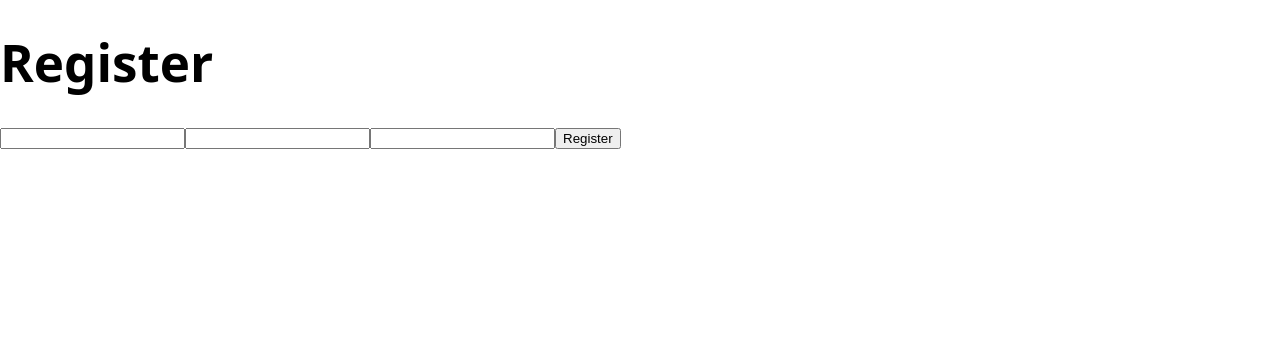
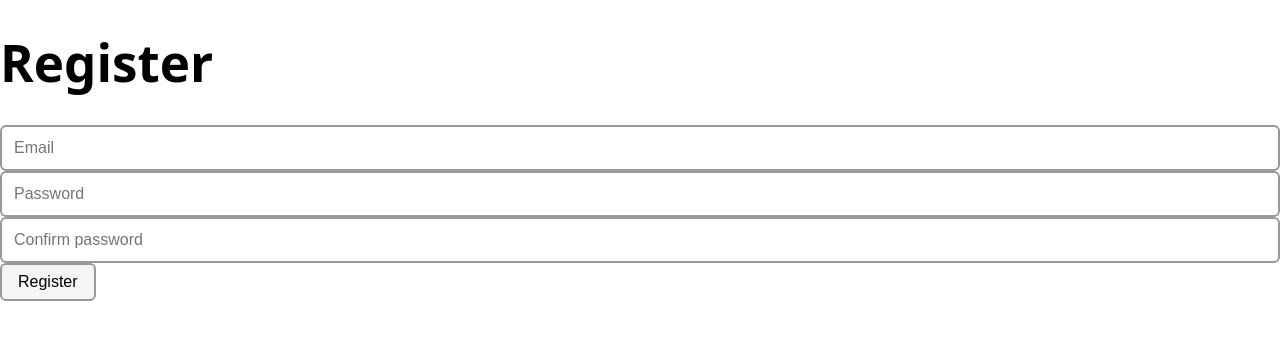
Before and after one commit to mrHoft/restman, a Next.js app: page /register in a window 1280 px wide. Shown: the top 340 px of the page. Built offline with nearby package versions, Linux system fonts and the light colour scheme.

Commit message:
feat: reusable styles

```diff
--- a/src/app/register/page.tsx
+++ b/src/app/register/page.tsx
@@ -1,12 +1,16 @@
+import styles from '~/styles/input.module.css';
+
 export default function Register() {
   return (
     <div>
       <h1>Register</h1>
       <form>
-        <input type="email" name="email" />
-        <input type="password" name="password" />
-        <input type="password" name="confirmPassword" />
-        <button type="submit">Register</button>
+        <input className={styles.input} type="email" name="email" placeholder="Email" />
+        <input className={styles.input} type="password" name="password" placeholder="Password" />
+        <input className={styles.input} type="password" name="confirmPassword" placeholder="Confirm password" />
+        <button className="button" type="submit">
+          Register
+        </button>
       </form>
     </div>
   );
--- a/src/components/header/header.tsx
+++ b/src/components/header/header.tsx
@@ -2,8 +2,6 @@ import Link from 'next/link';
 import ThemeSwitcher from '~/components/theme/theme';
 
 import styles from './header.module.css';
-
-const logoSrc = '/logo.svg';
 
 export function Header() {
   return (
--- /dev/null
+++ b/src/styles/input.module.css
@@ -0,0 +1,22 @@
+.input {
+  width: 100%;
+  min-width: 12em;
+  box-sizing: border-box;
+  padding: 0.75rem;
+  border-radius: 0.375rem;
+  border: 2px solid var(--color40);
+  background-color: var(--color00);
+  color: var(--color100);
+  font-size: 1rem;
+  transition:
+    background-color 0.25s linear,
+    border-color 0.25s linear;
+}
+
+@media (hover: hover) {
+  .input:hover,
+  .input:focus {
+    border-color: var(--color60);
+    background-color: var(--color10);
+  }
+}
```
